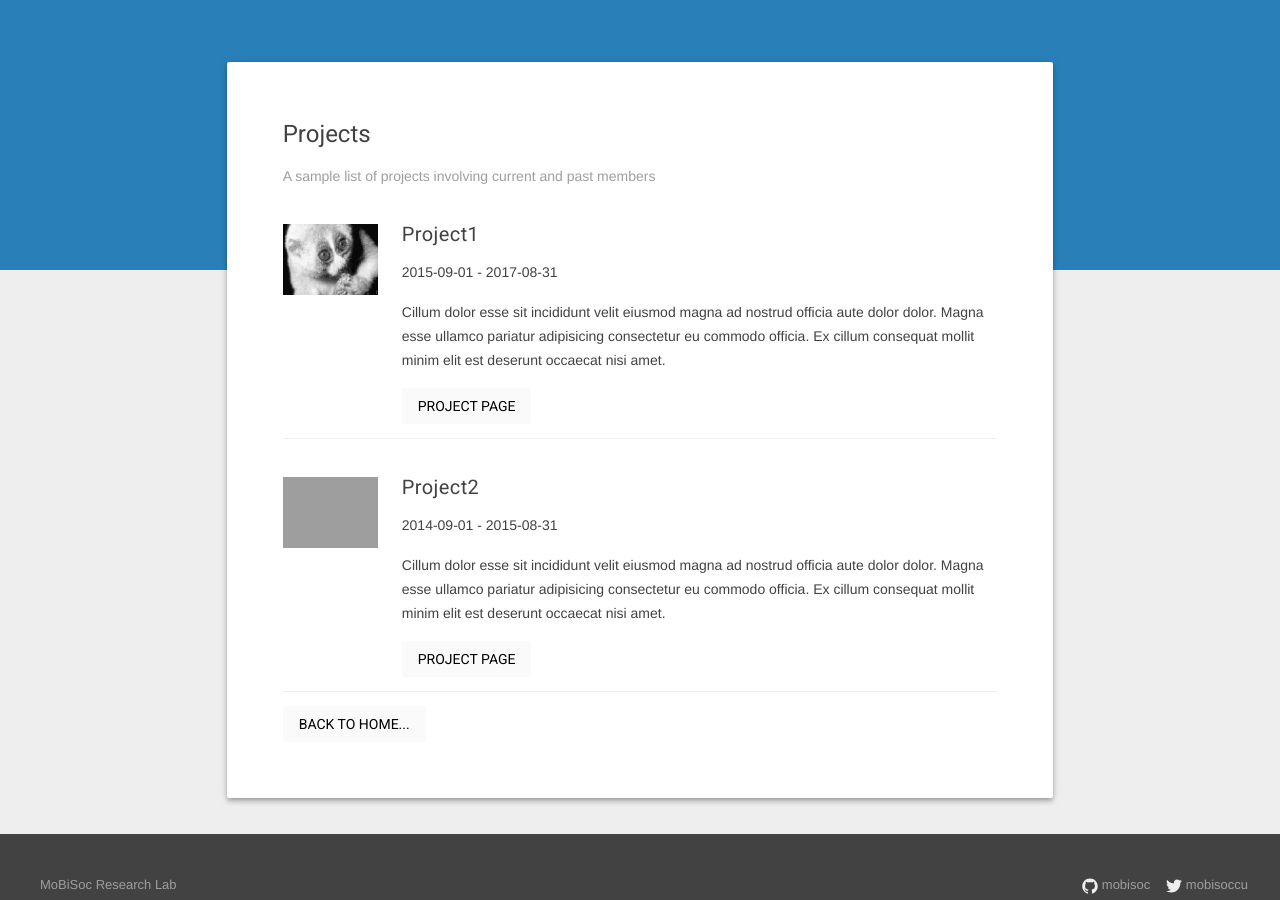
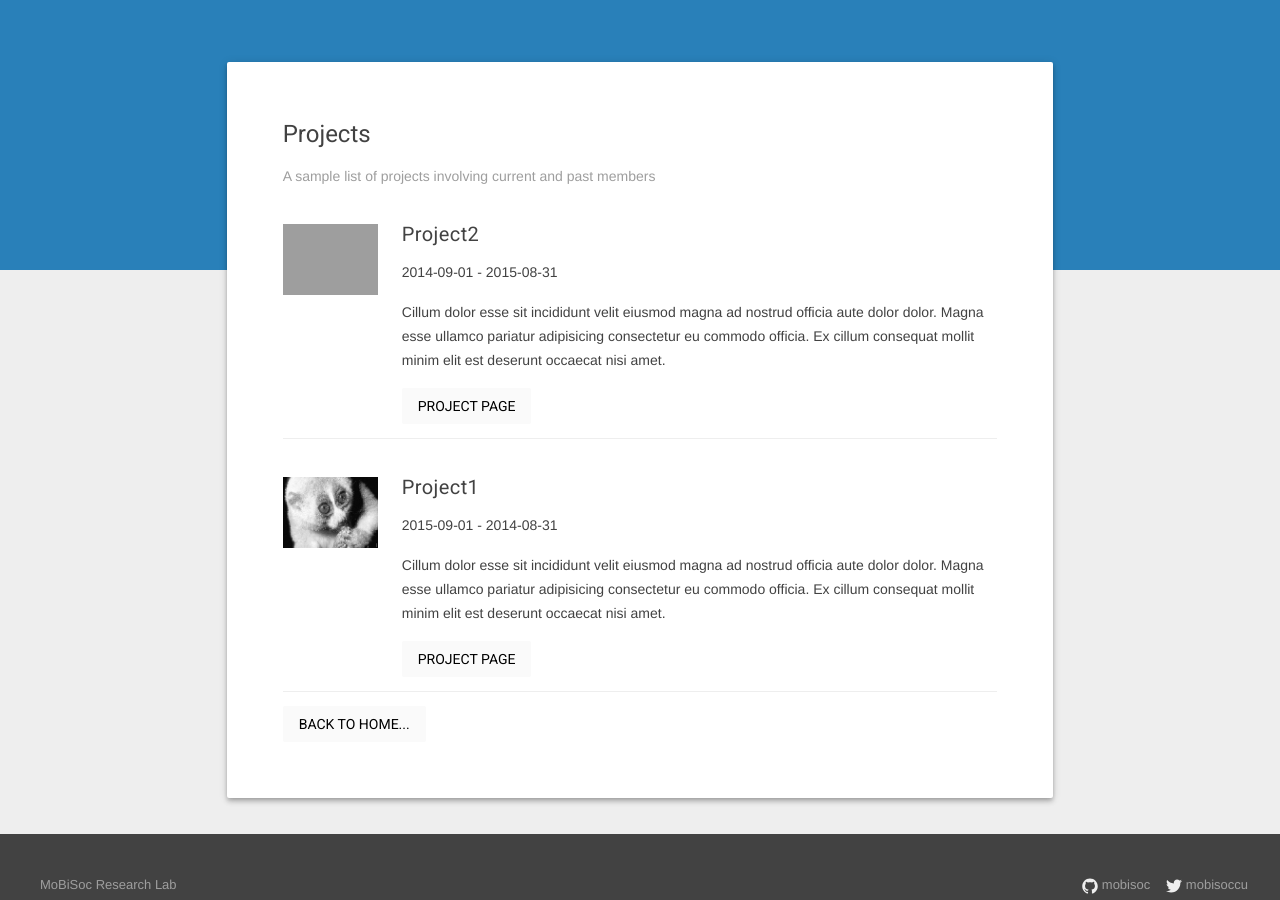
Before and after one commit to mobisoc/mobisoc.cs.cf.ac.uk, a Jekyll site: the page built from projects/index.html, in a window 1280 px wide. Built offline with Jekyll 4.4.1, drawn with Linux system fonts in a browser that asks for light colours; nearby versions of some CDN libraries.

Commit message:
added sorting of projects on project page

```diff
--- a/_projects/project1.md
+++ b/_projects/project1.md
@@ -2,7 +2,7 @@
 layout: project
 title: "Project1"
 start_date:   2015-09-01
-end_date: 2017-08-31
+end_date: 2014-08-31
 categories: project
 image: images/loris.gif
 description: Cillum dolor esse sit incididunt velit eiusmod magna ad nostrud officia aute dolor dolor. Magna esse ullamco pariatur adipisicing consectetur eu commodo officia. Ex cillum consequat mollit minim elit est deserunt occaecat nisi amet.
--- a/projects/index.html
+++ b/projects/index.html
@@ -10,8 +10,8 @@ layout: default
             <h4>Projects</h4>
 
               <div class="demo-crumbs mdl-color-text--grey-500" style="margin: 1em 0">A sample list of projects involving current and past members</div>
-
-              {% for project in site.projects %}
+              {% assign items = site.projects | sort: 'end_date' %}
+              {% for project in items reversed %}
                 <div class="mdl-grid mdl-grid--no-spacing projectcontainer">
                   <div class="section__circle-container mdl-cell mdl-cell--2-col mdl-cell--1-col-phone projecticon">
                     {% if project.image %}
```
